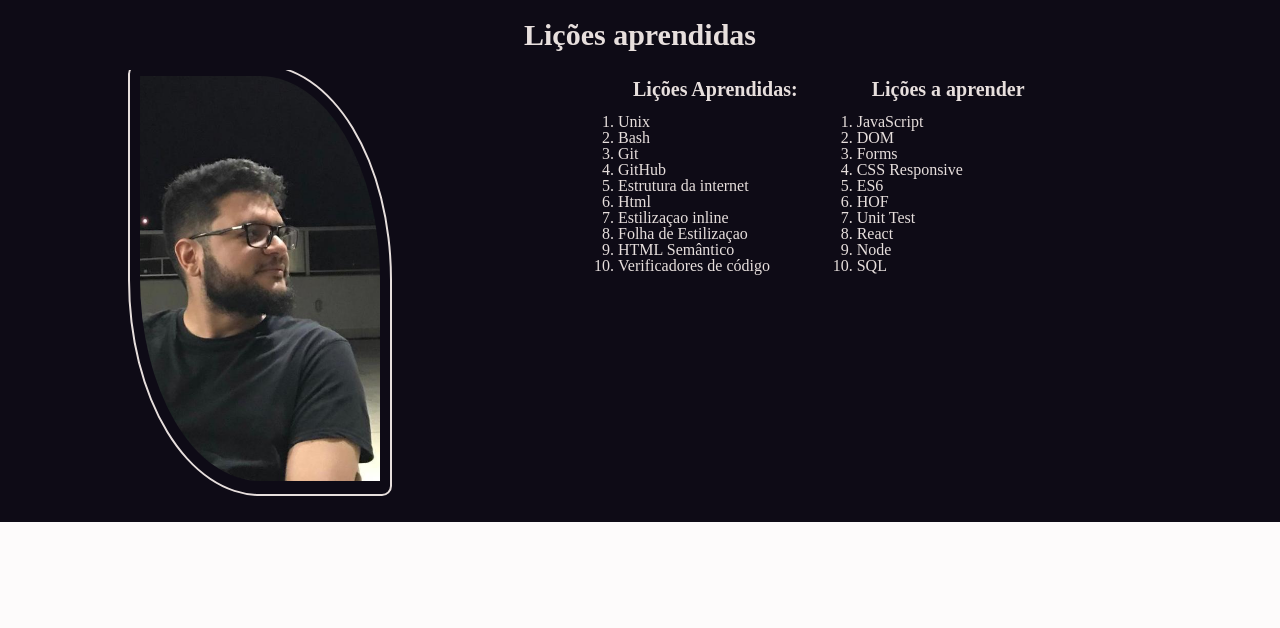
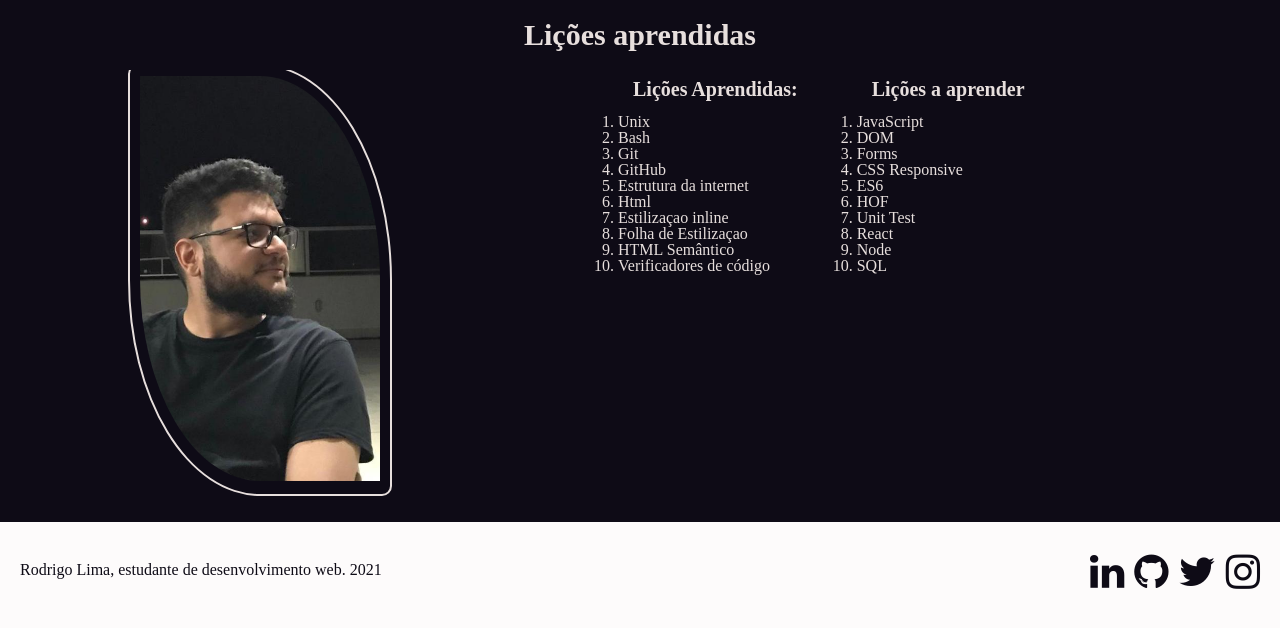
Before and after one commit to limarodrigoo/lessons-learned, a website: page index.html in a window 1280 px wide. Drawn offline with Linux system fonts and the light colour scheme.

Commit message:
Adicionando Rodape e Link externo - Requisitos 06 e 07

```diff
--- a/index.html
+++ b/index.html
@@ -6,6 +6,7 @@
   <meta name="viewport" content="width=device-width, initial-scale=1.0">
   <link rel="stylesheet" type="text/css" href="reset.css">
   <link rel="stylesheet" type="text/css" href="style.css">
+  <link rel="stylesheet" href="https://cdnjs.cloudflare.com/ajax/libs/font-awesome/4.7.0/css/font-awesome.min.css">
   <title>Lessons Learned</title>
 </head>
 <body>
@@ -49,5 +50,15 @@
       </section>
     </article>
   </main>
+  <footer id="rodape">
+    <section id="rodape-description">Rodrigo Lima, estudante de desenvolvimento web. 2021</section>
+    <section id="socials">
+      <a href="https://www.linkedin.com/in/limarodrigoo/" target="_blank"><i class="fa fa-linkedin"></i></a>
+      <a href="https://github.com/limarodrigoo"target="_blank"><i class="fa fa-github"></i></a>
+      <a href="https://twitter.com/limarodrig0"target="_blank"><i class="fa fa-twitter"></i></a>
+      <a href="https://instagram.com/limarodrigoo"target="_blank"><i class="fa fa-instagram"></i></a>
+    </section>
+
+  </footer>
 </body>
 </html>
--- a/style.css
+++ b/style.css
@@ -59,3 +59,24 @@ ol {
 #licoes_a_aprender {
   display: inline-block;
 }
+#rodape {
+  display: inline-block;
+  width: 100%;
+  color: #0e0b16;
+}
+#rodape-description{
+  display: inline-block;
+  padding: 40px 20px;
+}
+#socials {
+  text-align: center;
+  display: inline-block;
+  float: right;
+  align-items: center;
+  padding: 30px 20px;
+  font-size:40px
+}
+#socials a {
+  color: #0e0b16;
+  text-decoration: none;
+}
```
